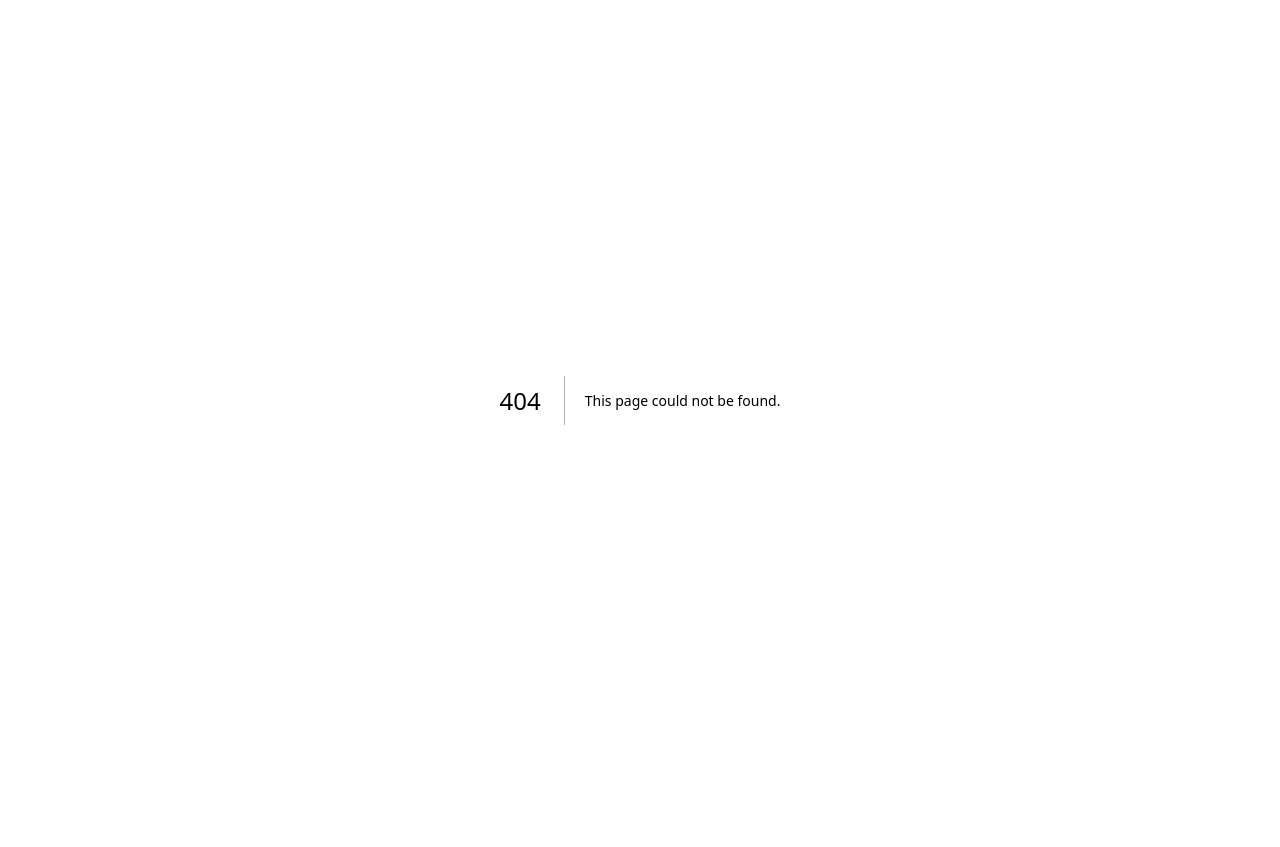
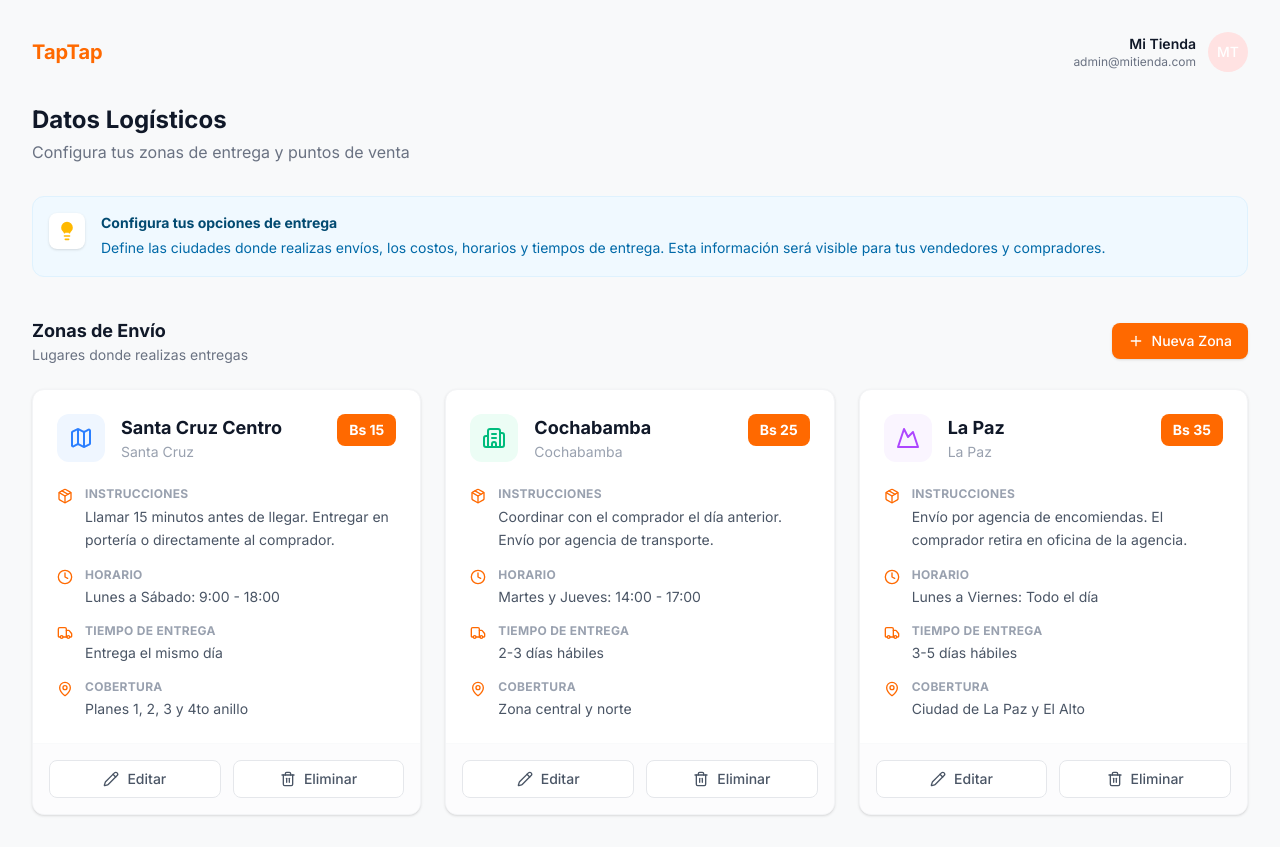
Before and after one commit to andycortex/tiktok-live, a Next.js app: page /dashboard/logistics in a window 1280 px wide. Before the commit this address had no page. Before the commit the page ends 800 px from the top, so only its background shows below. Built offline with nearby package versions, Linux system fonts and the light colour scheme.

Commit message:
feat: Add logistics management page with delivery zones and info banner components

```diff
--- /dev/null
+++ b/src/app/dashboard/logistics/page.jsx
@@ -0,0 +1,87 @@
+"use client";
+
+import React from "react";
+import DashboardLayout from "@/components/layout/DashboardLayout";
+import { Button } from "@/components/ui/Button";
+import { InfoBanner } from "@/components/logistics/InfoBanner";
+import { ZoneCard } from "@/components/logistics/ZoneCard";
+import { Plus, Map, Building2, Mountain } from "lucide-react";
+
+const mockZones = [
+  {
+    id: "1",
+    name: "Santa Cruz Centro",
+    region: "Santa Cruz",
+    price: "Bs 15",
+    icon: <Map className="h-6 w-6 text-blue-500" />,
+    iconBg: "bg-blue-50",
+    instructions:
+      "Llamar 15 minutos antes de llegar. Entregar en portería o directamente al comprador.",
+    schedule: "Lunes a Sábado: 9:00 - 18:00",
+    deliveryTime: "Entrega el mismo día",
+    coverage: "Planes 1, 2, 3 y 4to anillo",
+  },
+  {
+    id: "2",
+    name: "Cochabamba",
+    region: "Cochabamba",
+    price: "Bs 25",
+    icon: <Building2 className="h-6 w-6 text-emerald-500" />,
+    iconBg: "bg-emerald-50",
+    instructions:
+      "Coordinar con el comprador el día anterior. Envío por agencia de transporte.",
+    schedule: "Martes y Jueves: 14:00 - 17:00",
+    deliveryTime: "2-3 días hábiles",
+    coverage: "Zona central y norte",
+  },
+  {
+    id: "3",
+    name: "La Paz",
+    region: "La Paz",
+    price: "Bs 35",
+    icon: <Mountain className="h-6 w-6 text-purple-500" />,
+    iconBg: "bg-purple-50",
+    instructions:
+      "Envío por agencia de encomiendas. El comprador retira en oficina de la agencia.",
+    schedule: "Lunes a Viernes: Todo el día",
+    deliveryTime: "3-5 días hábiles",
+    coverage: "Ciudad de La Paz y El Alto",
+  },
+];
+
+export default function LogisticsPage() {
+  return (
+    <DashboardLayout>
+      <div className="mb-8">
+        <h1 className="text-2xl font-bold text-gray-900">Datos Logísticos</h1>
+        <p className="text-gray-500 mt-1">
+          Configura tus zonas de entrega y puntos de venta
+        </p>
+      </div>
+
+      <InfoBanner
+        title="Configura tus opciones de entrega"
+        description="Define las ciudades donde realizas envíos, los costos, horarios y tiempos de entrega. Esta información será visible para tus vendedores y compradores."
+        className="mb-10"
+      />
+
+      <div className="flex flex-col sm:flex-row sm:items-center justify-between gap-4 mb-6">
+        <div>
+          <h2 className="text-lg font-bold text-gray-900">Zonas de Envío</h2>
+          <p className="text-sm text-gray-500">
+            Lugares donde realizas entregas
+          </p>
+        </div>
+        <Button variant="primary" icon={Plus}>
+          Nueva Zona
+        </Button>
+      </div>
+
+      <div className="grid grid-cols-1 md:grid-cols-2 lg:grid-cols-3 gap-6">
+        {mockZones.map((zone) => (
+          <ZoneCard key={zone.id} zone={zone} />
+        ))}
+      </div>
+    </DashboardLayout>
+  );
+}
--- /dev/null
+++ b/src/components/logistics/InfoBanner.jsx
@@ -0,0 +1,18 @@
+import React from "react";
+import { Lightbulb } from "lucide-react";
+
+export const InfoBanner = ({ title, description, className = "" }) => {
+  return (
+    <div
+      className={`bg-sky-50 border border-sky-100 rounded-xl p-4 flex items-start gap-4 ${className}`}
+    >
+      <div className="bg-white p-2 rounded-lg shadow-sm shrink-0">
+        <Lightbulb className="h-5 w-5 text-amber-400 fill-amber-400" />
+      </div>
+      <div>
+        <h3 className="text-sm font-bold text-sky-900 mb-1">{title}</h3>
+        <p className="text-sm text-sky-700 leading-relaxed">{description}</p>
+      </div>
+    </div>
+  );
+};
--- /dev/null
+++ b/src/components/logistics/ZoneCard.jsx
@@ -0,0 +1,105 @@
+import React from "react";
+import { Button } from "../ui/Button";
+import { Badge } from "../ui/Badge";
+import {
+  Pencil,
+  Trash2,
+  MapPin,
+  Clock,
+  Calendar,
+  Truck,
+  Package,
+} from "lucide-react";
+
+export const ZoneCard = ({ zone }) => {
+  return (
+    <div className="bg-white rounded-xl shadow-sm border border-gray-100 overflow-hidden flex flex-col h-full">
+      <div className="p-6 flex-1">
+        <div className="flex justify-between items-start mb-6">
+          <div className="flex items-start gap-4">
+            <div className={`p-3 rounded-xl ${zone.iconBg || "bg-gray-100"}`}>
+              {/* Placeholder for zone icon/image */}
+              {zone.icon || <MapPin className="h-6 w-6 text-gray-600" />}
+            </div>
+            <div>
+              <h3 className="font-bold text-gray-900 text-lg">{zone.name}</h3>
+              <p className="text-sm text-gray-400">{zone.region}</p>
+            </div>
+          </div>
+          <div className="bg-orange-500 text-white font-bold px-3 py-1.5 rounded-lg text-sm">
+            {zone.price}
+          </div>
+        </div>
+
+        <div className="space-y-4">
+          <div className="flex gap-3">
+            <div className="mt-0.5 shrink-0">
+              <Package className="h-4 w-4 text-orange-500" />
+            </div>
+            <div>
+              <p className="text-xs font-bold text-gray-400 uppercase tracking-wide mb-1">
+                INSTRUCCIONES
+              </p>
+              <p className="text-sm text-gray-600 leading-relaxed">
+                {zone.instructions}
+              </p>
+            </div>
+          </div>
+
+          <div className="flex gap-3">
+            <div className="mt-0.5 shrink-0">
+              <Clock className="h-4 w-4 text-orange-500" />
+            </div>
+            <div>
+              <p className="text-xs font-bold text-gray-400 uppercase tracking-wide mb-1">
+                HORARIO
+              </p>
+              <p className="text-sm text-gray-600">{zone.schedule}</p>
+            </div>
+          </div>
+
+          <div className="flex gap-3">
+            <div className="mt-0.5 shrink-0">
+              <Truck className="h-4 w-4 text-orange-500" />
+            </div>
+            <div>
+              <p className="text-xs font-bold text-gray-400 uppercase tracking-wide mb-1">
+                TIEMPO DE ENTREGA
+              </p>
+              <p className="text-sm text-gray-600">{zone.deliveryTime}</p>
+            </div>
+          </div>
+
+          <div className="flex gap-3">
+            <div className="mt-0.5 shrink-0">
+              <MapPin className="h-4 w-4 text-orange-500" />
+            </div>
+            <div>
+              <p className="text-xs font-bold text-gray-400 uppercase tracking-wide mb-1">
+                COBERTURA
+              </p>
+              <p className="text-sm text-gray-600">{zone.coverage}</p>
+            </div>
+          </div>
+        </div>
+      </div>
+
+      <div className="p-4 border-t border-gray-50 bg-gray-50/50 flex gap-3">
+        <Button
+          variant="outline"
+          className="flex-1 justify-center border-gray-200 text-gray-600 hover:text-gray-900 bg-white"
+          icon={Pencil}
+        >
+          Editar
+        </Button>
+        <Button
+          variant="outline"
+          className="flex-1 justify-center border-gray-200 text-gray-600 hover:text-red-600 hover:border-red-100 hover:bg-red-50 bg-white"
+          icon={Trash2}
+        >
+          Eliminar
+        </Button>
+      </div>
+    </div>
+  );
+};
```
